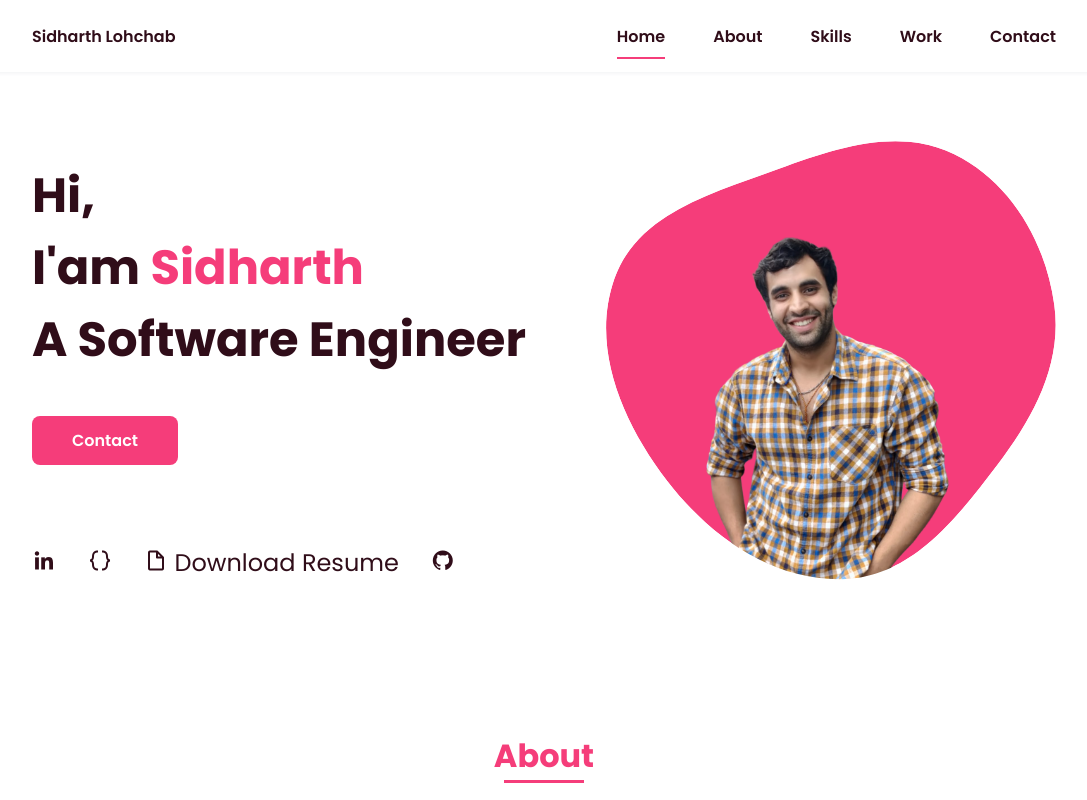
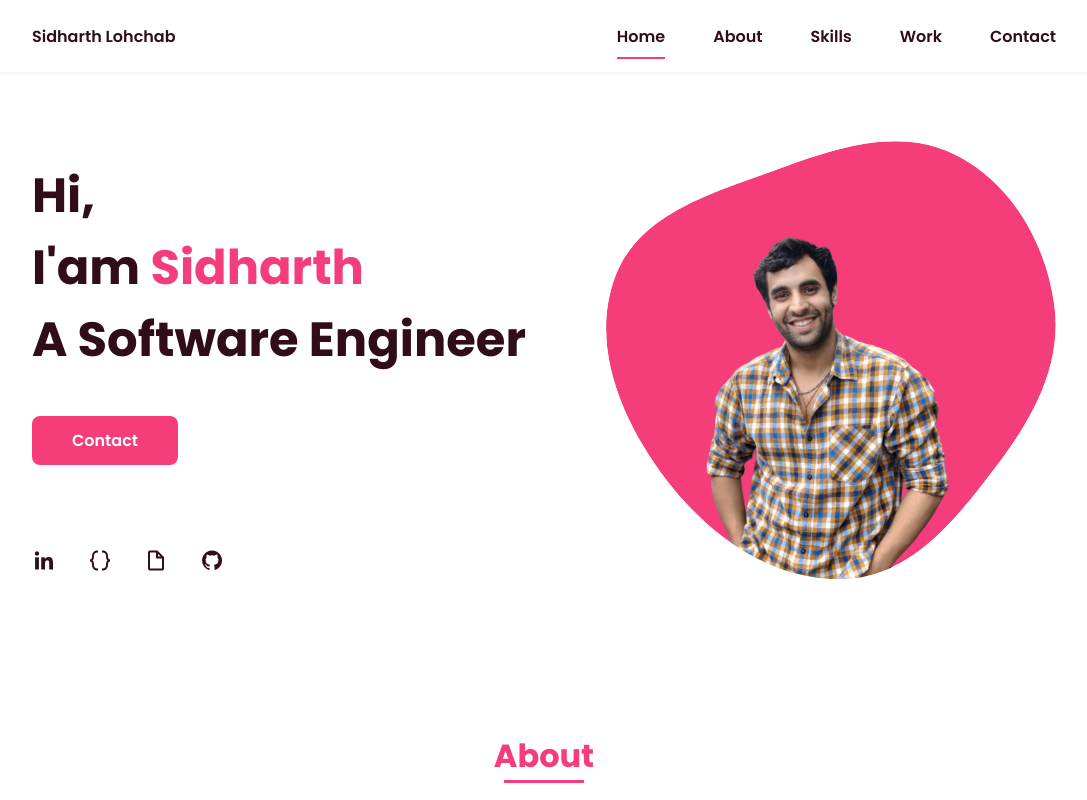
Before and after one commit to Sidharth200/Portfolio, a plain HTML site: page index.html in a window 1280 px wide. Shown: the top 800 px of the page, without its empty margins (96-1183 px from the left). Drawn offline with nearby package versions, Linux system fonts and the light colour scheme.

Commit message:
Skills commit

```diff
--- a/index.html
+++ b/index.html
@@ -51,10 +51,8 @@
                 <a href="https://www.linkedin.com/in/sidharth-lohchab-742b9a21b?utm_source=share&utm_campaign=share_via&utm_content=profile&utm_medium=android_app"
                     class="home__social-icon"><i class='bx bxl-linkedin'></i></a>
                 <a href="https://leetcode.com/Sidharth1629/" class="home__social-icon"><i class="bx bx-code-curly"></i></a>
-                <a href="/port/SidharthLohchab.pdf" download="Sidharth Lohchab" class="home__social-icon">
-                    <i class="bx bx-file-blank"></i>
-                    Download Resume
-                </a>
+                <a href="/port/SidharthLohchab.pdf" download="Sidharth Lohchab's CV" class="home__social-icon">
+                <i class="bx bx-file-blank"></i></a>
 
                 <a href="https://github.com/Sidharth200" class="home__social-icon"><i class='bx bxl-github'></i></a>
             </div>
```
